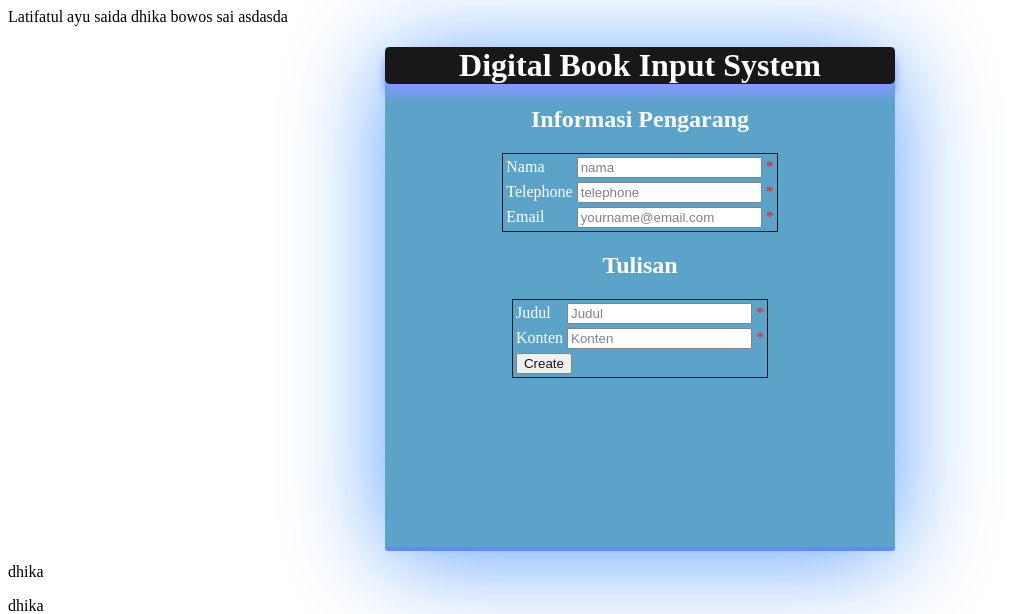
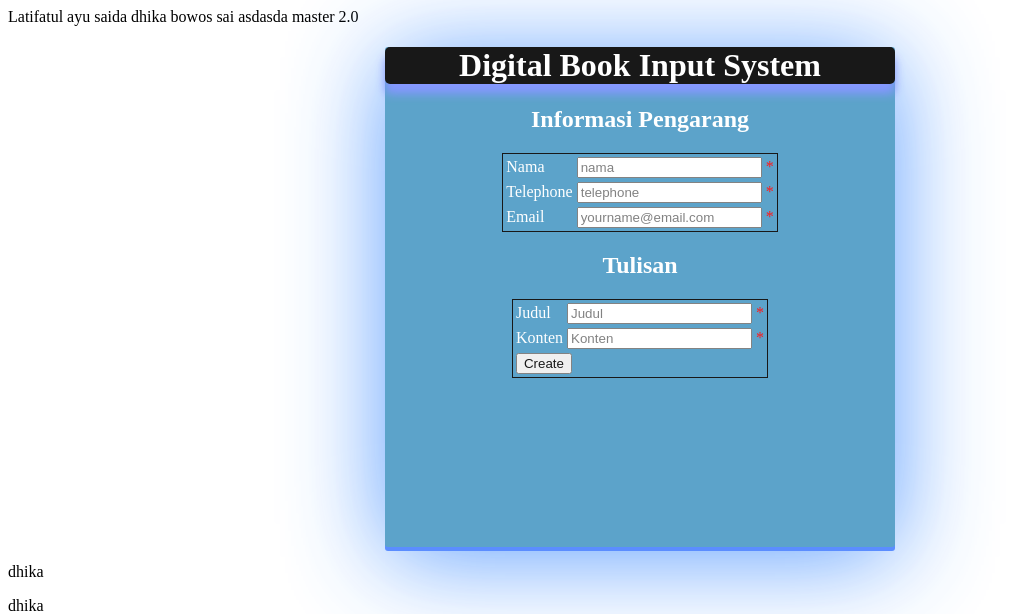
Before and after one commit to adhikadhanes/PPW, a PHP site: page / in a window 1280 px wide. Shown: the top 614 px of the page, without its empty margins (0-1020 px from the left). Run offline with PHP 8.4, Linux system fonts and the light colour scheme.

Commit message:
master 2.0 ahead of you
test

```diff
--- a/index.php
+++ b/index.php
@@ -4,6 +4,7 @@
 <!DOCTYPE HTML> bowos
 sai
 asdasda
+master 2.0
 <html>
 <head>
 <link rel="stylesheet" type="text/css" href="style.css">
```
